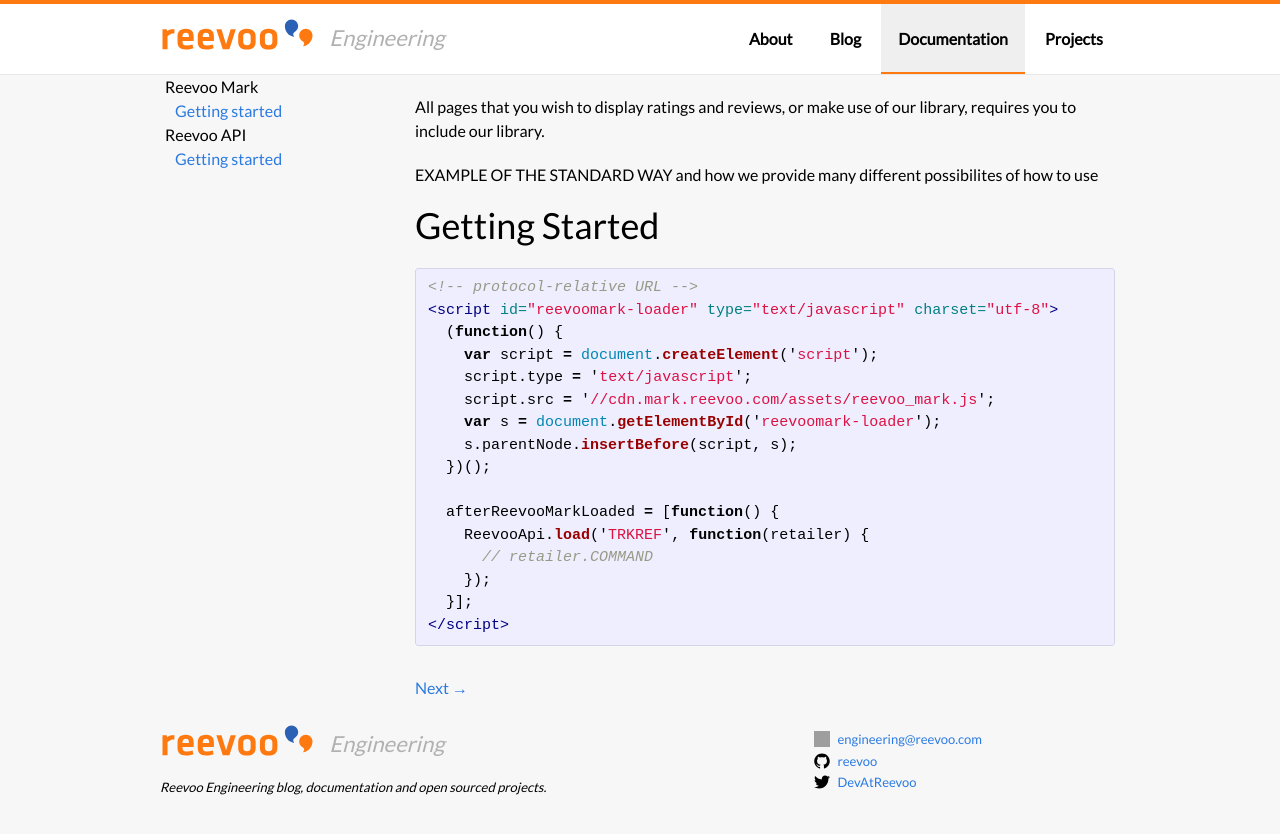
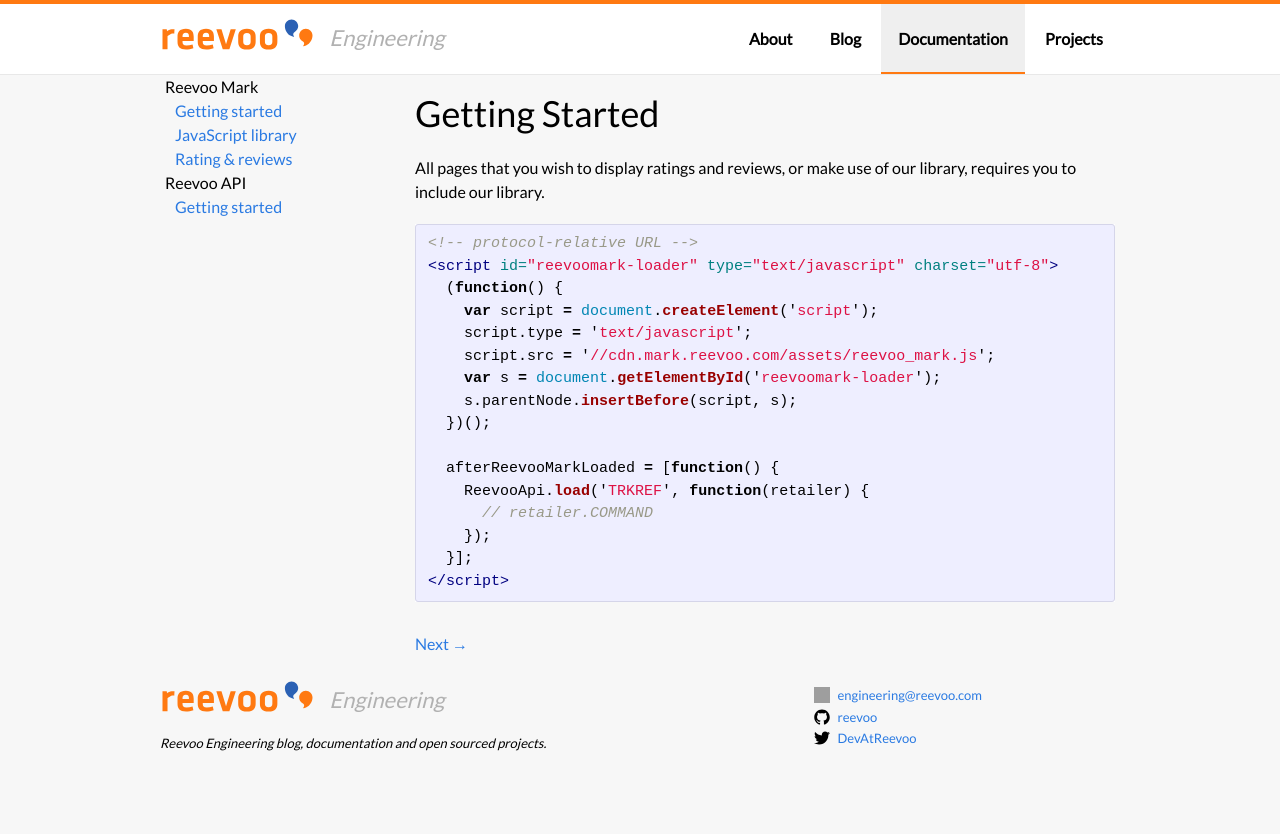
Before and after one commit to reevoo/reevoo.github.io, a Jekyll site: the page built from docs/reevoomark/getting-started.markdown, in a window 1280 px wide. Shown: the top 834 px of the page. Built offline with Jekyll 4.4.1, drawn with Linux system fonts in a browser that asks for light colours; grey boxes are pictures that could not be loaded.

Commit message:
Remove notes and clean up appearance.

```diff
--- a/_data/docs.yml
+++ b/_data/docs.yml
@@ -4,6 +4,10 @@
   items:
   - id: getting-started
     title: Getting started
+  - id: javascript-library
+    title: JavaScript library
+  - id: rating-and-reviews
+    title: 'Rating & reviews'
 - id: reevooapi
   title: Reevoo API
   url: reevooapi
--- a/docs/reevoomark/getting-started.markdown
+++ b/docs/reevoomark/getting-started.markdown
@@ -7,12 +7,10 @@
 next: javascript-library
 ---
 
-All pages that you wish to display ratings and reviews, or make use of our library, requires you to include our library.
-
-EXAMPLE OF THE STANDARD WAY and how we provide many different possibilites of how to use
-
 Getting Started
 ===============
+
+All pages that you wish to display ratings and reviews, or make use of our library, requires you to include our library.
 
 {% highlight html %}
 <!-- protocol-relative URL -->
--- a/docs/reevoomark/javascript-library.markdown
+++ b/docs/reevoomark/javascript-library.markdown
@@ -6,8 +6,6 @@
 prev: getting-started
 next: rating-and-reviews
 ---
-
-EXPLAIN HOW THIS LIBRARY IS LOADED, what is changeable (PROTOCOL) and suggest that customers do not change it, as it is async, does not block loading of pages or interact with anything but itself
 
 JavaScript Library
 =============================
--- a/docs/reevoomark/rating-and-reviews.markdown
+++ b/docs/reevoomark/rating-and-reviews.markdown
@@ -7,8 +7,6 @@
 prev: javascript-library
 next: conversation
 ---
-
-EXPLANATION OF THE FINER POINTS OF THE REEVOO MARK RETAILER SPECIFIC CONFIGURATION SETTINGS (LINK TO?)
 
 Retailer specific configuration
 ===============================
```
